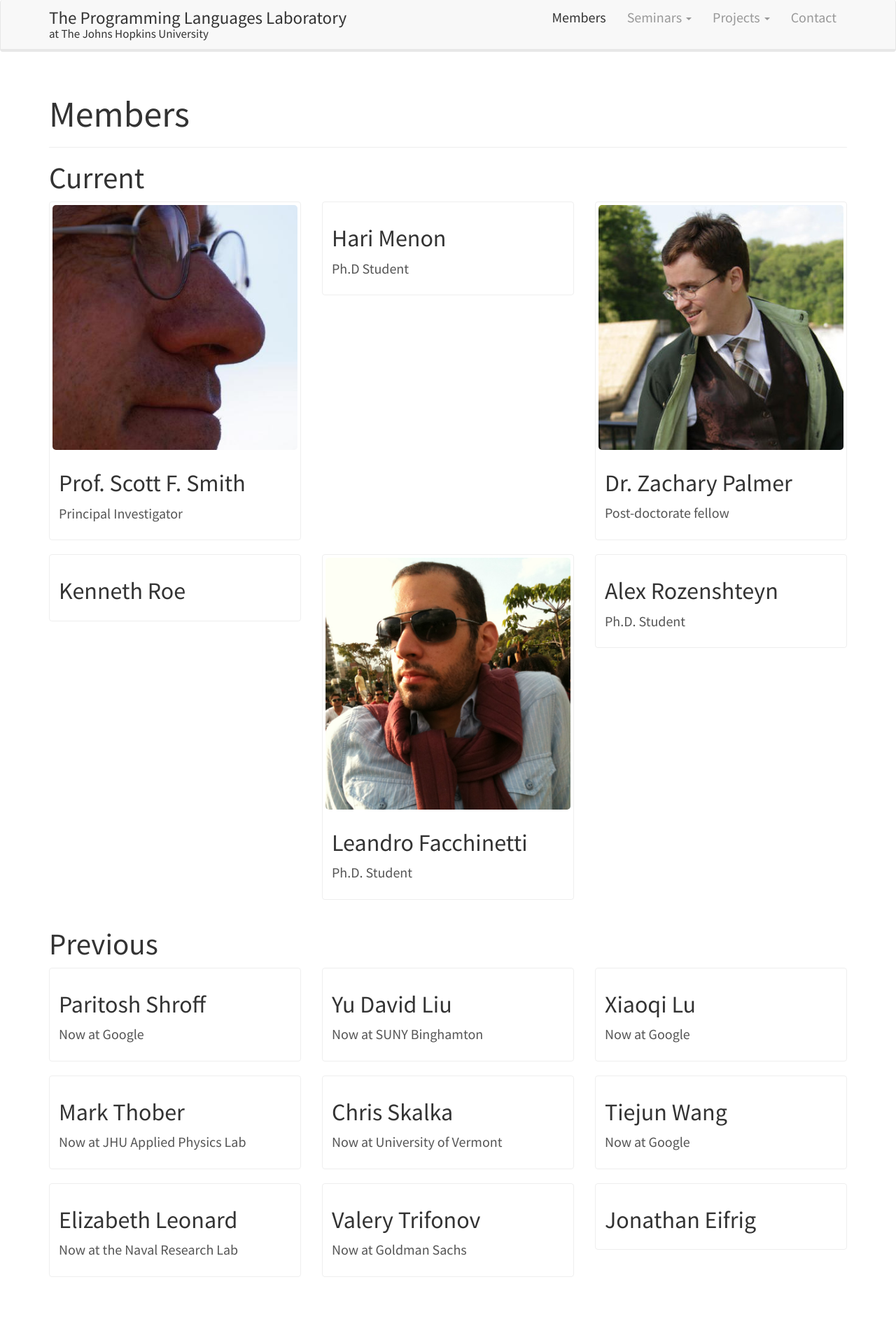
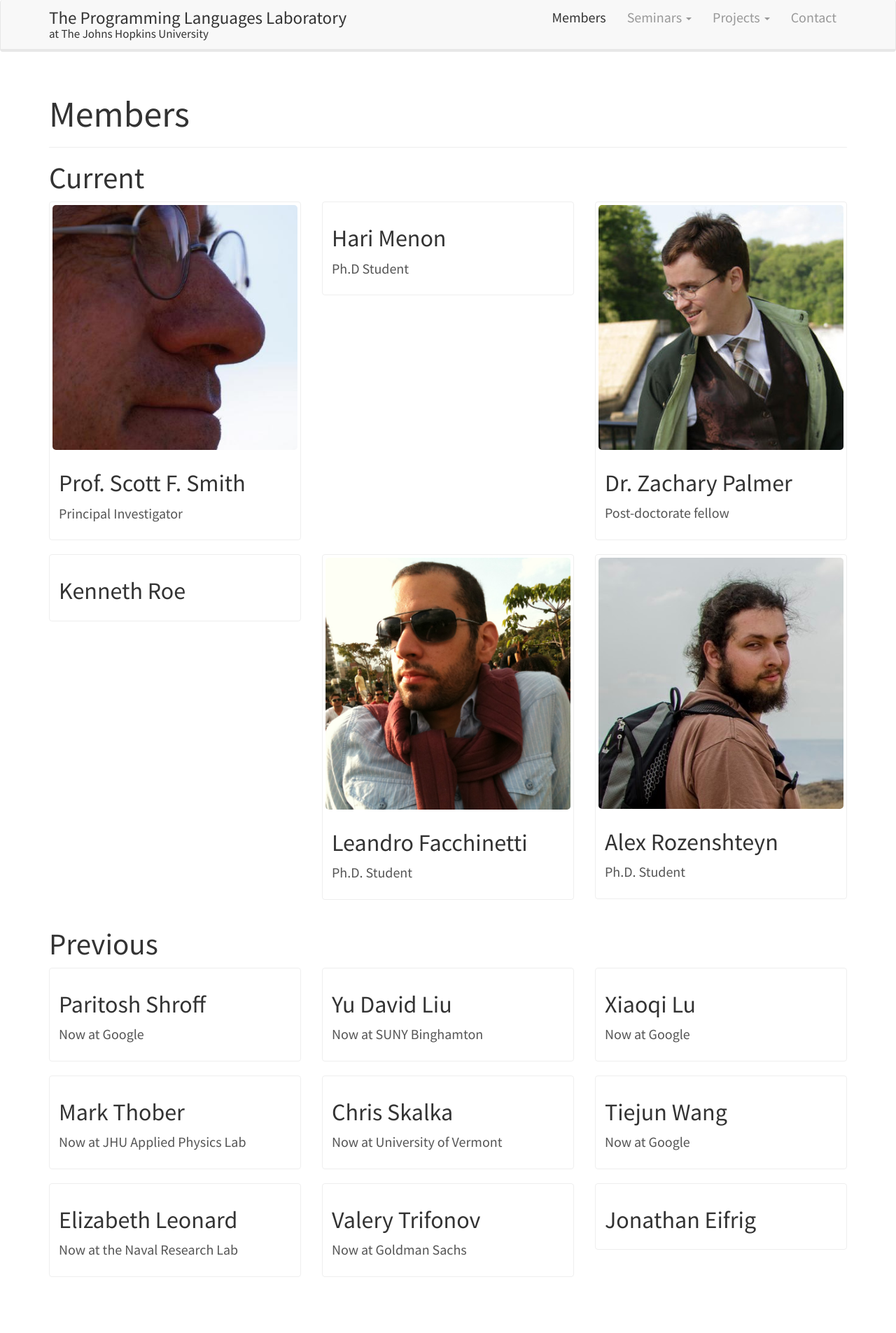
Before and after one commit to JHU-PL-Lab/www-pl-lab, a Jekyll site: the page built from members/members.html, in a window 1280 px wide. Shown: the whole page at 70% size. Built offline with Jekyll 4.4.1, drawn with Linux system fonts in a browser that asks for light colours.

Commit message:
Add Alex's avatar

```diff
--- a/_data/members.yml
+++ b/_data/members.yml
@@ -27,6 +27,7 @@
     - name: "Alex Rozenshteyn"
       description: "Ph.D. Student"
       link: "http://www.cs.jhu.edu/~arozens/"
+      avatar: "/members/avatars/alex-rozenshteyn.jpg"
 
 -
   category_title: "Previous"
```
Also changed, not shown: members/avatars/alex-rozenshteyn.jpg (added).
